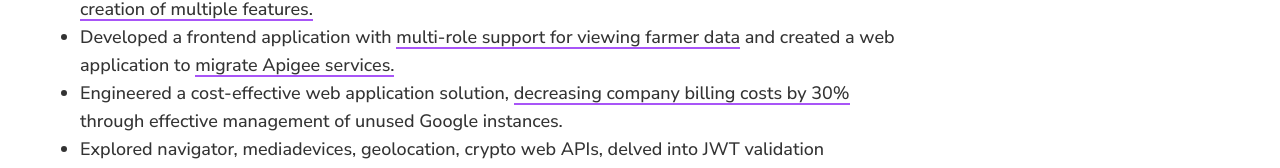
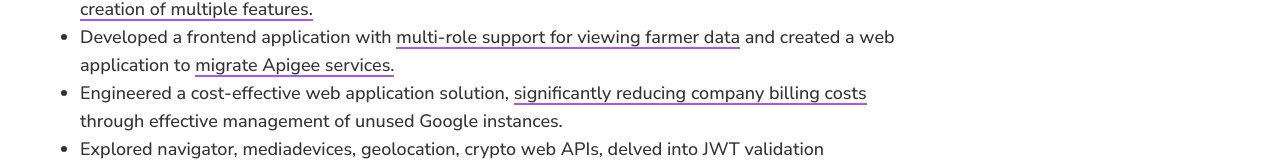
Before and after one commit to Nipun65/Portfolio, a Next.js app: page /experience in a window 1280 px wide. Shown: the part 261-429 px from the top of the page. Built offline with nearby package versions, Linux system fonts and the light colour scheme.

Commit message:
updated resume

```diff
--- a/components/Header/index.tsx
+++ b/components/Header/index.tsx
@@ -38,7 +38,7 @@ const Header = () => {
         </Link>
         <Link
           className={`cursor-pointer w-fit hover:text-gray-300 transition ease-in-out duration-500 hover:opacity-80`}
-          href="https://drive.google.com/file/d/1-Z5n6Ol6FLTOHr6797ePn-uU4229D_3Y/view"
+          href="https://drive.google.com/file/d/1suaAMMh0RA4-xx4-FvOUWKuAyYI9u62M/view"
           target="__blank"
         >
           Resume
--- a/utilities/constants.utilities.ts
+++ b/utilities/constants.utilities.ts
@@ -28,7 +28,7 @@ const EXPERIENCES = [
     description: [
       "Developed and improved reusable components within a dynamic team, driving the <span class='highlight'>creation of multiple features.</span>",
       "Developed a frontend application with <span class='highlight'>multi-role support for viewing farmer data</span> and created a web application to <span class='highlight'>migrate Apigee services.</span>",
-      "Engineered a cost-effective web application solution, <span class='highlight'>decreasing company billing costs by 30%</span> through effective management of unused Google instances.",
+      "Engineered a cost-effective web application solution, <span class='highlight'>significantly reducing company billing costs</span> through effective management of unused Google instances.",
       "Explored navigator, mediadevices, geolocation, crypto web APIs, delved into JWT validation algorithms, and implemented <span class='highlight'>SEO-optimized static HTML rendering</span> using Next.js.",
     ],
     duration: "Aug 2022 - Feb 2024",
```
